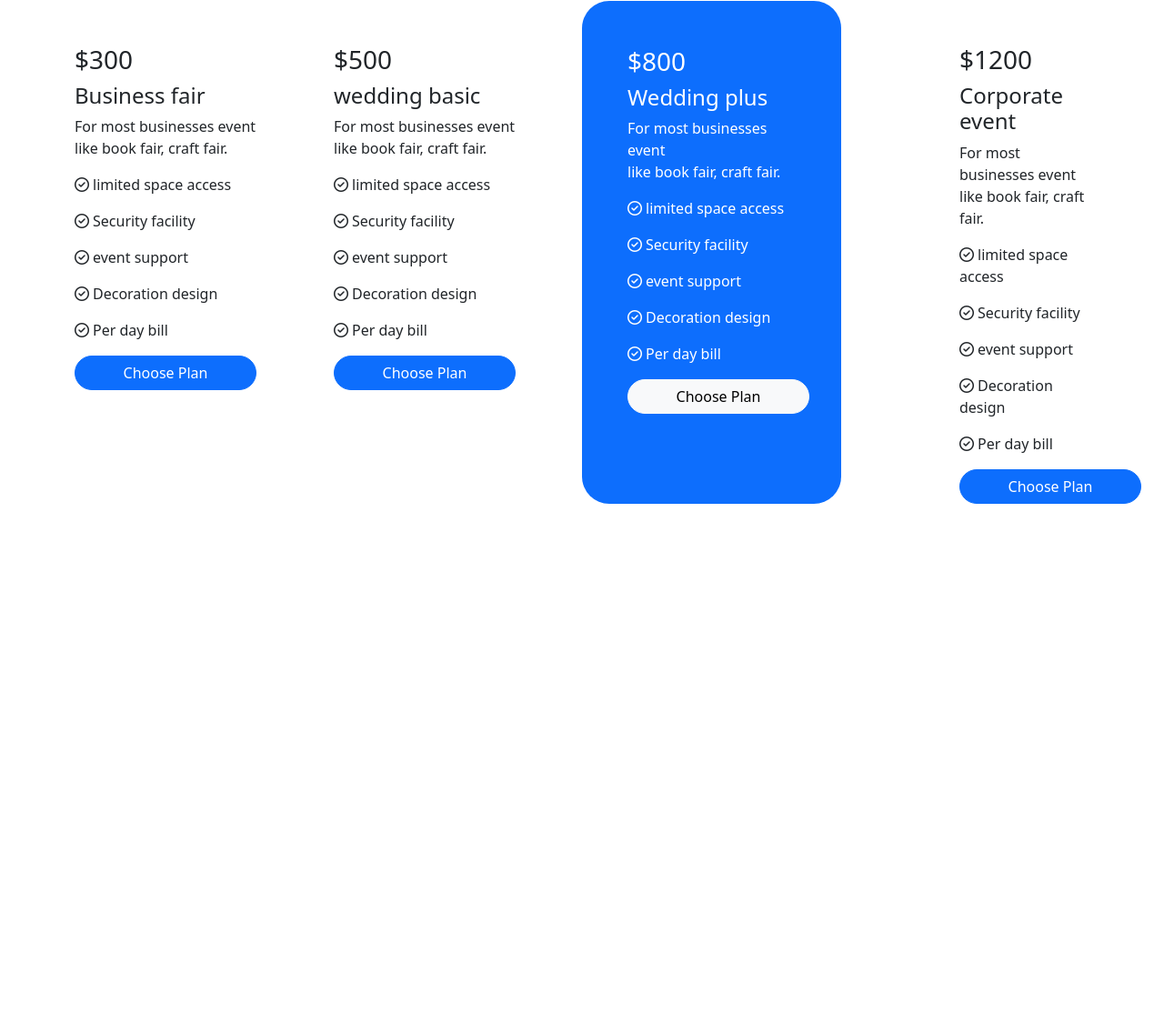
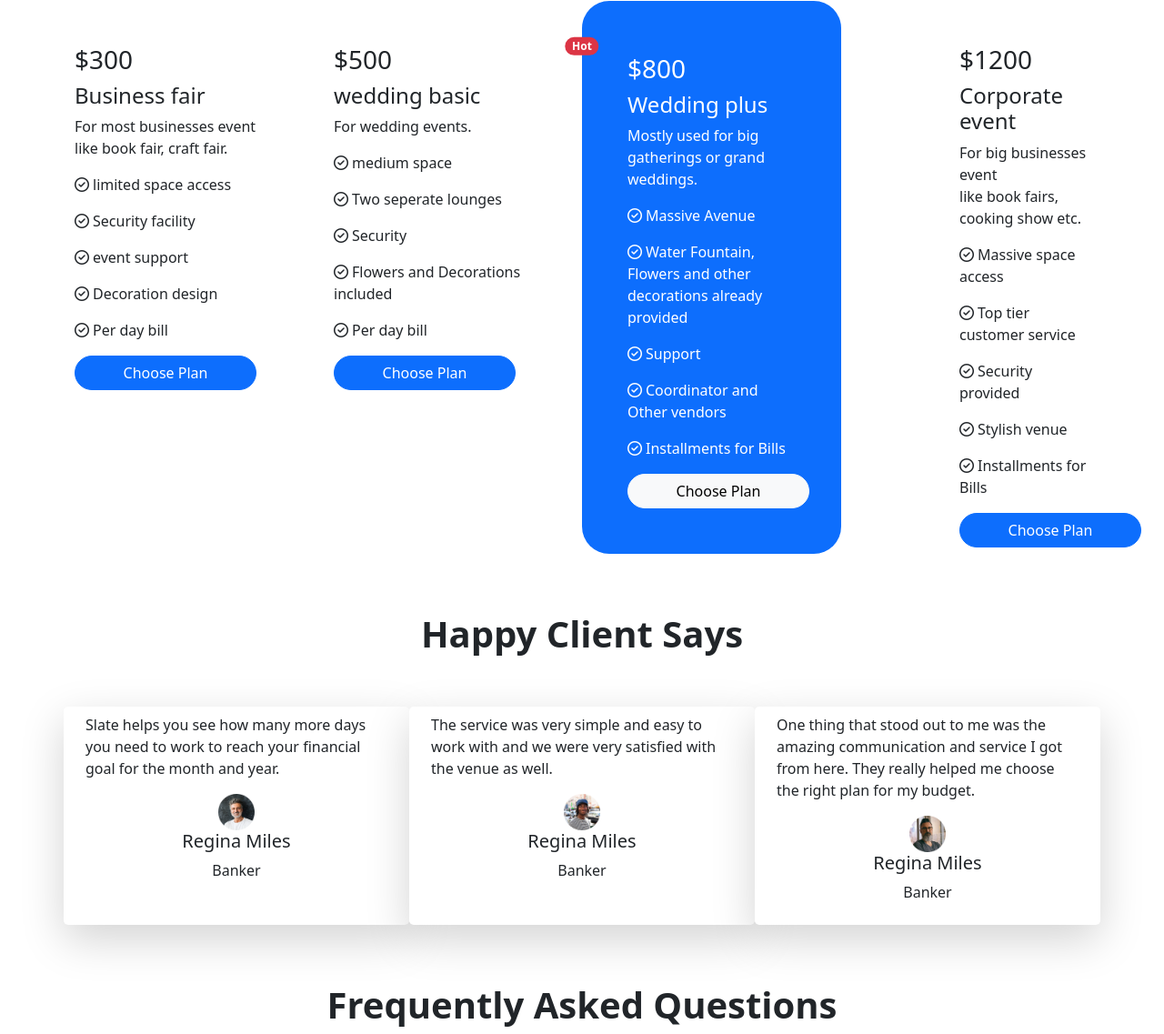
Before and after one commit to KsKarim7/convention-center, a plain HTML site: page index.html in a window 1280 px wide. Shown: the part 1247-2384 px from the top of the page at 91% size. Before the commit the page ends 1817 px from the top, so only its background shows below. Drawn offline with nearby package versions, Linux system fonts and the light colour scheme.

Commit message:
the fourth commit

```diff
--- a/index.html
+++ b/index.html
@@ -58,8 +58,8 @@
                         <img src="images/precious.jpg" alt="" width=546px; height=364px;>
                     </div>
                     <div class="col-lg-6 ">
-                        <h3 class="fw-bolder">Every moment is precious</h3>
-                        <p style="color: #6C6C6C;">Every moment is precious in our life and in here we get to live the best moment of our life.</p>
+                        <h3 class="fw-bolder">Every moment is precious. </h3>
+                        <p style="color: #6C6C6C;">Every moment is precious in our life and in here we get to live the best moment of our life. You should to appreciate every little moment because the memories you make will always be with you. Always try to do your best and get a result that will satisfy you.  </p>
                         <button  type="button" class="btn btn-primary " style="width: 200px;">  Explore our album <img src="images/icons/arrow-forward 1.svg" alt=""></button>
 
                     </div>
@@ -97,41 +97,45 @@
                   <h3>$500</h3>
                 <h4>wedding basic</h4>
 
-                <p>For most businesses event <br>  like book fair, craft fair.</p>
+                <p>For wedding events.</p>
 
-                <p><i class="far fa-check-circle pe-1"></i>limited space access</p>
-                <p><i class="far fa-check-circle pe-1"></i>Security facility</p>
-                <p><i class="far fa-check-circle pe-1"></i>event support </p>
-                <p><i class="far fa-check-circle pe-1"></i>Decoration design</p>
+                <p><i class="far fa-check-circle pe-1"></i>medium space</p>
+                <p><i class="far fa-check-circle pe-1"></i>Two seperate lounges</p>
+                <p><i class="far fa-check-circle pe-1"></i>Security </p>
+                <p><i class="far fa-check-circle pe-1"></i>Flowers and Decorations included</p>
                 <p><i class="far fa-check-circle pe-1"></i>Per day bill</p>
                 <button  type="button" class="btn btn-primary rounded-pill" style="width: 200px;">  Choose Plan</button>
 
                 </div>
                 <div class="col-lg-3 bg-primary text-white   " style="padding: 50px; border-radius: 30px;">
-                  <h3>$800</h3>
+
+                  <h6><span class="badge bg-danger position-absolute translate-middle rounded-pill top-150 start-50">Hot</span></h6>
+
+                <h3>$800</h3>
                 <h4>Wedding plus</h4>
+                <p>Mostly used for big gatherings or grand weddings.</p>
 
-                <p>For most businesses event <br>  like book fair, craft fair.</p>
 
-                <p><i class="far fa-check-circle pe-1"></i>limited space access</p>
-                <p><i class="far fa-check-circle pe-1"></i>Security facility</p>
-                <p><i class="far fa-check-circle pe-1"></i>event support </p>
-                <p><i class="far fa-check-circle pe-1"></i>Decoration design</p>
-                <p><i class="far fa-check-circle pe-1"></i>Per day bill</p>
-                <button  type="button" class="btn btn-light rounded-pill " style="width: 200px;">  Choose Plan</button>
+                <p><i class="far fa-check-circle pe-1"></i>Massive Avenue</p>
+                <p><i class="far fa-check-circle pe-1"></i>Water Fountain, Flowers and other decorations already provided</p>
+                <p><i class="far fa-check-circle pe-1"></i>Support </p>
+                <p><i class="far fa-check-circle pe-1"></i>Coordinator and Other vendors</p>
+                <p><i class="far fa-check-circle pe-1"></i>Installments for Bills</p>
+                <button  type="button" class="btn btn-light rounded-pill " style="width: 200px;">  Choose Plan
+                </button>
 
                 </div>
                 <div class="col-lg-3 pt-5" style="padding-left: 130px;">
                   <h3>$1200</h3>
                 <h4>Corporate event</h4>
 
-                <p>For most businesses event <br>  like book fair, craft fair.</p>
+                <p>For big businesses event <br>  like book fairs, cooking show etc.</p>
 
-                <p><i class="far fa-check-circle pe-1"></i>limited space access</p>
-                <p><i class="far fa-check-circle pe-1"></i>Security facility</p>
-                <p><i class="far fa-check-circle pe-1"></i>event support </p>
-                <p><i class="far fa-check-circle pe-1"></i>Decoration design</p>
-                <p><i class="far fa-check-circle pe-1"></i>Per day bill</p>
+                <p><i class="far fa-check-circle pe-1"></i>Massive space access</p>
+                <p><i class="far fa-check-circle pe-1"></i>Top tier customer service</p>
+                <p><i class="far fa-check-circle pe-1"></i>Security provided </p>
+                <p><i class="far fa-check-circle pe-1"></i>Stylish venue</p>
+                <p><i class="far fa-check-circle pe-1"></i>Installments for Bills</p>
                 <button  type="button" class="btn btn-primary rounded-pill" style="width: 200px;">  Choose Plan</button>
 
                 </div>
@@ -145,6 +149,62 @@
 
         </section>
 
+        <!-- client review section  -->
+
+        <section class="container">
+
+          <div class="d-flex justify-content-center my-5 ">
+            <h1 class="fw-bold">Happy Client Says</h1>
+          </div>
+          <div class="row  pb-3  ">
+            <div class="col-lg-4 shadow-lg px-4 py-2 mb-5  bg-body rounded-3 d-flex flex-column  align-items-center" >
+              <p>Slate helps you see how many more days you need to work to reach your financial goal for the month and year.</p>
+              <img src="images/person 2.png" style="height: 40px; width: 40px;" alt="">
+              <h5>Regina Miles</h5>
+              <p>Banker</p>
+
+
+            </div>
+
+            <div class="col-lg-4 shadow-lg px-4 py-2 mb-5 bg-body rounded-3 d-flex flex-column align-items-center" >
+              <p>The service was very simple and easy to work with and we were very satisfied with the venue as well.</p>
+              <img src="images/person 3.png" style="height: 40px; width: 40px;" alt="">
+              <h5>Regina Miles</h5>
+              <p>Banker</p>
+
+
+            </div>
+
+            <div class="col-lg-4 shadow-lg px-4 py-2 mb-5 bg-body rounded-3 d-flex flex-column align-items-center" >
+              <p>One thing that stood out to me was the amazing communication and service I got from here. They really helped me choose the right plan for my budget.</p>
+              <img src="images/person 1.png" style="height: 40px; width: 40px;" alt="">
+              <h5>Regina Miles</h5>
+              <p>Banker</p>
+
+
+            </div>
+
+
+          </div>
+        </section>
+
+        <section>
+          <div class="container">
+            <div class="d-flex justify-content-center ">
+              <h1 class="fw-bold">Frequently Asked Questions</h1>
+          </div>
+            <div class="row">
+              <div class="col-lg-6">
+
+              </div>
+              <div class="col-lg-6">
+
+              </div>
+            </div>
+          </div>
+
+        </section>
+
 
 
 
```
